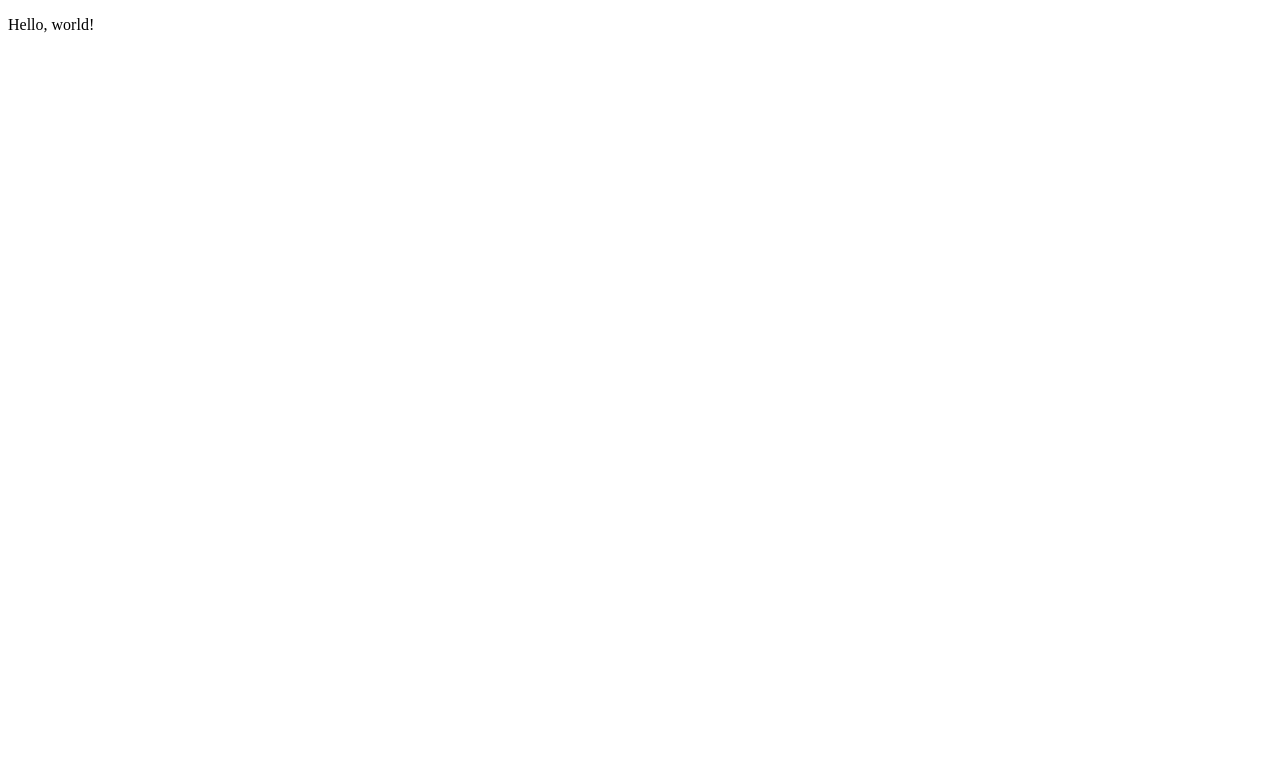
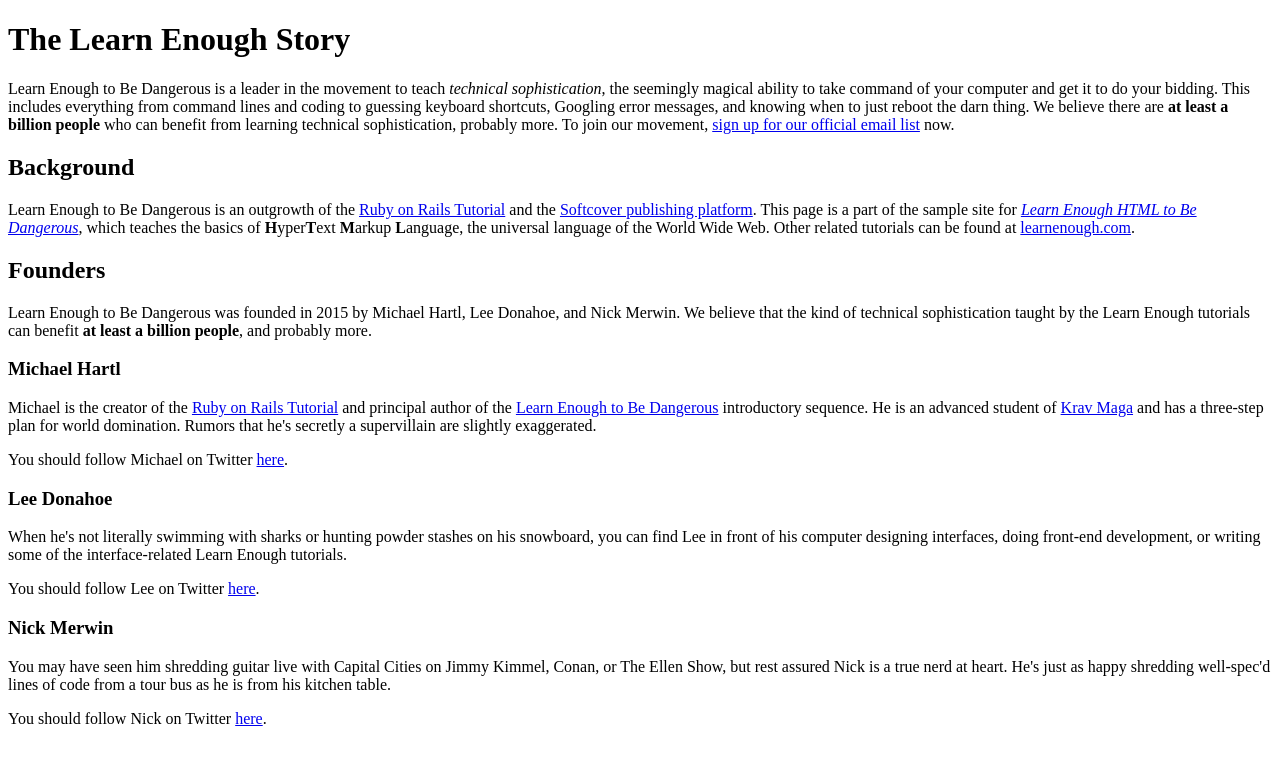
Before and after one commit to Ganglians/sample_website, a plain HTML site: page index.html in a window 1280 px wide. Drawn offline with Linux system fonts and the light colour scheme.

Commit message:
Add descriptions to index.html

```diff
--- a/index.html
+++ b/index.html
@@ -1,10 +1,88 @@
 <!DOCTYPE html>
 <html>
   <head>
-    <title>Page Title</title>
+    <title>Learn Enough to Be Dangerous</title>
     <meta charset="utf-8">
   </head>
   <body>
-    <p>Hello, world!</p>
+
+    <h1>The Learn Enough Story</h1>
+
+    <p>
+      Learn Enough to Be Dangerous is a leader in the movement to teach
+      <em>technical sophistication</em>, the seemingly magical ability to take
+      command of your computer and get it to do your bidding. This includes
+      everything from command lines and coding to guessing keyboard shortcuts,
+      Googling error messages, and knowing when to just reboot the darn thing.
+      We believe there are <strong>at least a billion people</strong> who can benefit from
+      learning technical sophistication, probably more. To join our
+      movement, <a href="http://learnenough.com/email">sign up for our official email list</a> now.
+    </p>
+
+    <h2>Background</h2>
+
+    <p>
+      Learn Enough to Be Dangerous is an outgrowth of the
+      <a href="http://railstutorial.org/">Ruby on Rails Tutorial</a> and the
+      <a href="http://www.softcover.io/">Softcover publishing platform</a>.
+      This page is a part of the sample site for
+      <a href="http://learnenough.com/html-tutorial"><em>Learn Enough HTML to
+      Be Dangerous</em></a>, which teaches the basics of <strong>H</strong>yper<strong>T</strong>ext <strong>M</strong>arkup
+      <strong>L</strong>anguage, the universal language of the World Wide Web.
+      Other related tutorials can be found at
+      <a href="http://learnenough.com/">learnenough.com</a>.
+    </p>
+
+    <h2>Founders</h2>
+
+    <p>
+      Learn Enough to Be Dangerous was founded in 2015 by Michael Hartl, Lee
+      Donahoe, and Nick Merwin. We believe that the kind of technical
+      sophistication taught by the Learn Enough tutorials can benefit
+      <strong>at least a billion people</strong>, and probably more.
+    </p>
+
+    <h3>Michael Hartl</h3>
+
+    <p>
+      Michael is the creator of the <a href="http://railstutorial.org/">
+      Ruby on Rails Tutorial</a> and principal author of the
+      <a href="http://learnenough.com/">Learn Enough to Be Dangerous</a>
+      introductory sequence. He is an advanced student of
+      <a href="http://kravmaga.com/">Krav Maga</a> and has a three-step
+      plan for world domination. Rumors that he's secretly a supervillain
+      are slightly exaggerated.
+    </p>
+    <p>
+      You should follow Michael on Twitter
+      <a href="http://twitter.com/mhartl">here</a>.
+    </p>
+
+    <h3>Lee Donahoe</h3>
+
+    <p>
+      When he's not literally swimming with sharks or hunting powder stashes
+      on his snowboard, you can find Lee in front of his computer designing
+      interfaces, doing front-end development, or writing some of the
+      interface-related Learn Enough tutorials.
+    </p>
+    <p>
+      You should follow Lee on Twitter
+      <a href="https://twitter.com/leedonahoe">here</a>.
+    </p>
+
+    <h3>Nick Merwin</h3>
+
+    <p>
+      You may have seen him shredding guitar live with Capital Cities on Jimmy
+      Kimmel, Conan, or The Ellen Show, but rest assured Nick is a true nerd
+      at heart. He's just as happy shredding well-spec'd lines of code from a
+      tour bus as he is from his kitchen table.
+    </p>
+    <p>
+      You should follow Nick on Twitter
+    <a href="https://twitter.com/nickmerwin">here</a>.
+
+</p>
   </body>
 </html>
```
